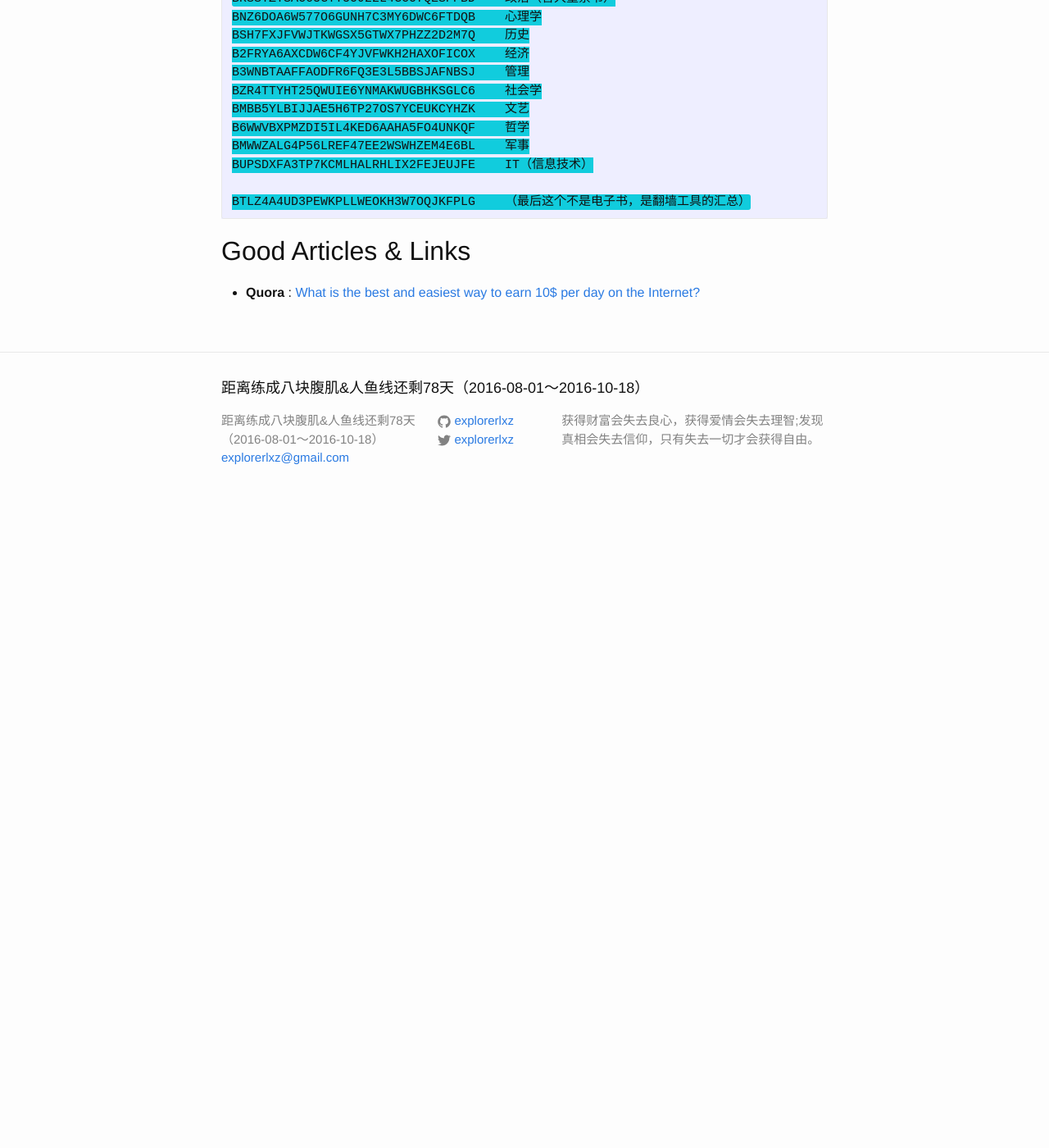
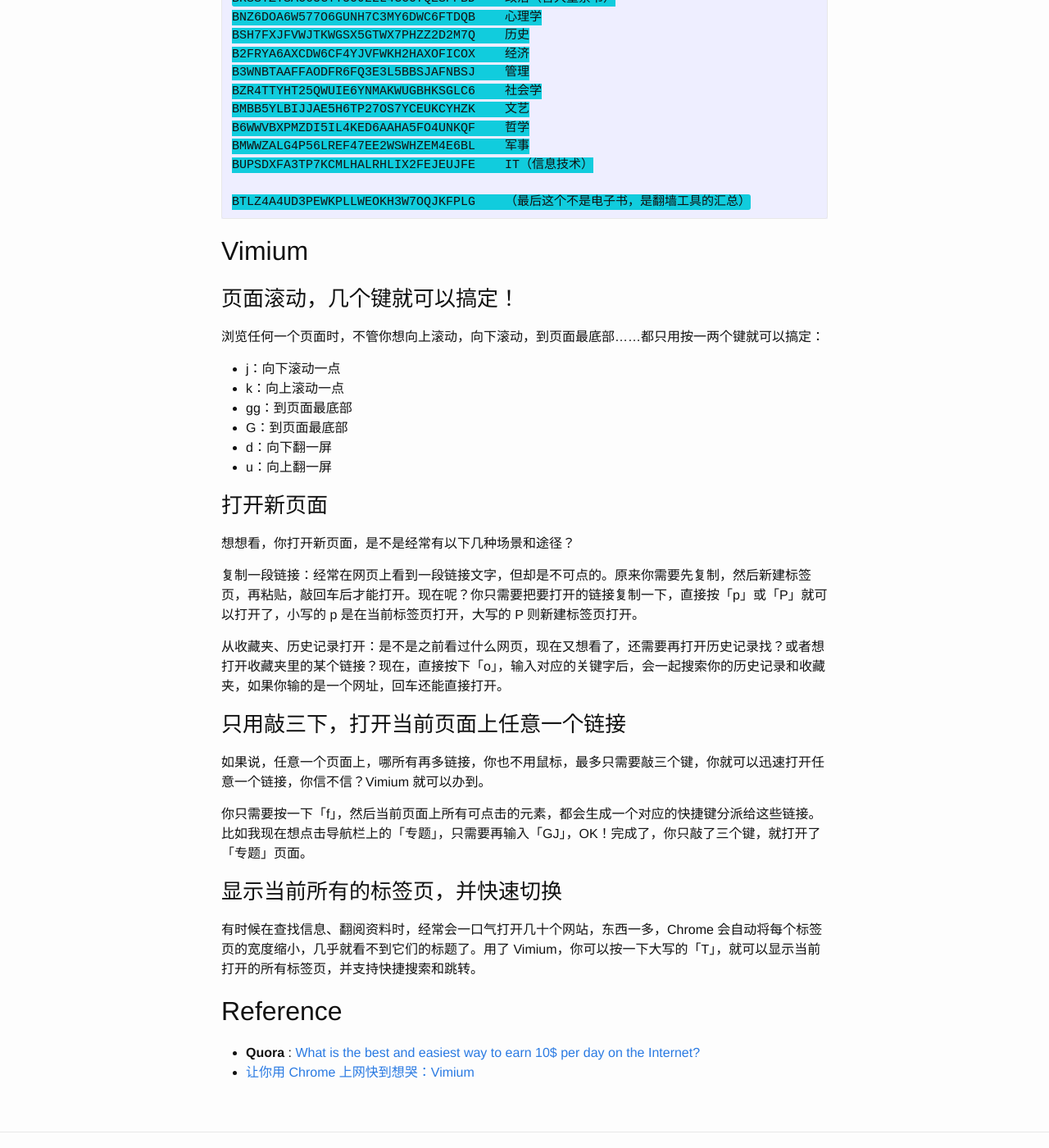
Before and after one commit to explorerlxz/explorerlxz.github.io, a Jekyll site: the page built from _posts/2016-05-24-Links-tools.md, in a window 1280 px wide and 1400 px high, scrolled down 948 px. Shown: the whole window at 82% size. Built offline with Jekyll 4.4.1, drawn with Linux system fonts in a browser that asks for light colours; before the commit the page ends 1578 px from its top, so only the background shows below that; some of the changed text lies outside the part shown.

Commit message:
Add Vimium google plugin

````diff
--- a/_config.yml
+++ b/_config.yml
@@ -6,7 +6,7 @@
 # 'jekyll serve'. If you change this file, please restart the server process.
 
 # Site settings
-title: 距离练成八块腹肌&人鱼线还剩78天（2016-08-01～2016-10-18）
+title: 距离练成八块腹肌&人鱼线还剩77天（2016-08-02～2016-10-18）
 email: explorerlxz@gmail.com
 description: > # this means to ignore newlines until "baseurl:"
     获得财富会失去良心，获得爱情会失去理智;发现真相会失去信仰，只有失去一切才会获得自由。
--- a/_posts/2016-05-24-Links-tools.md
+++ b/_posts/2016-05-24-Links-tools.md
@@ -47,6 +47,40 @@
 BTLZ4A4UD3PEWKPLLWEOKH3W7OQJKFPLG    （最后这个不是电子书，是翻墙工具的汇总）
 ```
 
-## Good Articles & Links
+## Vimium
+
+### 页面滚动，几个键就可以搞定！
+
+浏览任何一个页面时，不管你想向上滚动，向下滚动，到页面最底部……都只用按一两个键就可以搞定：
+
+- j：向下滚动一点
+- k：向上滚动一点
+- gg：到页面最底部
+- G：到页面最底部
+- d：向下翻一屏
+- u：向上翻一屏
+
+### 打开新页面
+
+想想看，你打开新页面，是不是经常有以下几种场景和途径？
+
+复制一段链接：经常在网页上看到一段链接文字，但却是不可点的。原来你需要先复制，然后新建标签页，再粘贴，敲回车后才能打开。现在呢？你只需要把要打开的链接复制一下，直接按「p」或「P」就可以打开了，小写的 p 是在当前标签页打开，大写的 P 则新建标签页打开。
+
+从收藏夹、历史记录打开：是不是之前看过什么网页，现在又想看了，还需要再打开历史记录找？或者想打开收藏夹里的某个链接？现在，直接按下「o」，输入对应的关键字后，会一起搜索你的历史记录和收藏夹，如果你输的是一个网址，回车还能直接打开。
+
+### 只用敲三下，打开当前页面上任意一个链接
+
+如果说，任意一个页面上，哪所有再多链接，你也不用鼠标，最多只需要敲三个键，你就可以迅速打开任意一个链接，你信不信？Vimium 就可以办到。
+
+你只需要按一下「f」，然后当前页面上所有可点击的元素，都会生成一个对应的快捷键分派给这些链接。比如我现在想点击导航栏上的「专题」，只需要再输入「GJ」，OK！完成了，你只敲了三个键，就打开了「专题」页面。
+
+### 显示当前所有的标签页，并快速切换
+
+有时候在查找信息、翻阅资料时，经常会一口气打开几十个网站，东西一多，Chrome 会自动将每个标签页的宽度缩小，几乎就看不到它们的标题了。用了 Vimium，你可以按一下大写的「T」，就可以显示当前打开的所有标签页，并支持快捷搜索和跳转。
+
+
+
+## Reference
 
  - **Quora** : [What is the best and easiest way to earn 10$ per day on the Internet?](https://www.quora.com/What-is-the-best-and-easiest-way-to-earn-10-per-day-on-the-internet)
+- [让你用 Chrome 上网快到想哭：Vimium](http://sspai.com/27723)
````
